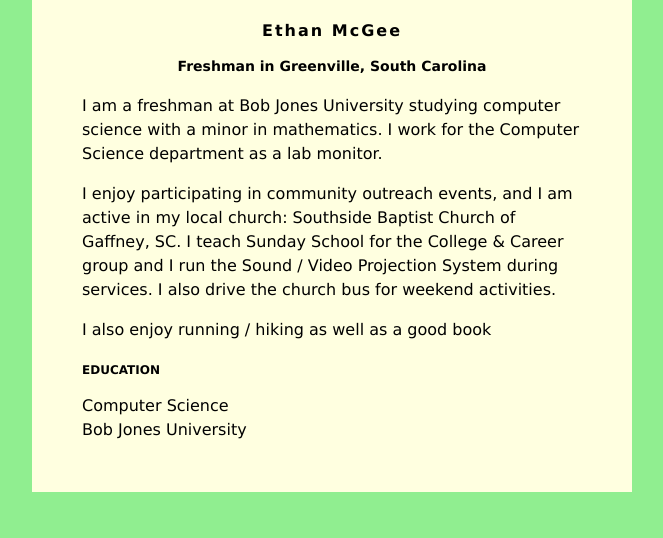
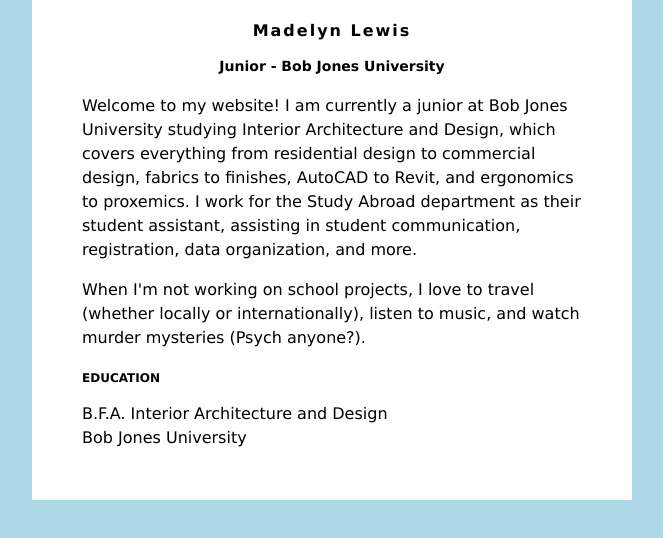
Before and after one commit to mlewi287/mlewi287.github.io, a plain HTML site: page index.html in a window 1280 px wide. Shown: the whole page, without its empty margins (308-971 px from the left). Drawn offline with Linux system fonts and the light colour scheme.

Commit message:
Update index.html

```diff
--- a/index.html
+++ b/index.html
@@ -2,11 +2,11 @@
 <head>
 <style>
 body {
-    background: lightgreen;
+    background: lightblue;
     font-family: Verdana;
 }
 #content {
-    background: lightyellow;
+    background: white;
     min-width: 200px;
     max-width: 500px;
     padding: 50px;
@@ -30,19 +30,16 @@ h3 {
 </head>
 <body>
     <div id="content">
-        <h1>Ethan McGee</h1>
-        <h2>Freshman in Greenville, South Carolina</h2>
+        <h1>Madelyn Lewis</h1>
+        <h2>Junior - Bob Jones University</h2>
 
-         <p>I am a freshman at Bob Jones University studying computer science with a minor in mathematics. I work for the Computer Science department as a lab monitor.</p>
+         <p>Welcome to my website! I am currently a junior at Bob Jones University studying Interior Architecture and Design, which covers everything from residential design to commercial design, fabrics to finishes, AutoCAD to Revit, and ergonomics to proxemics. I work for the Study Abroad department as their student assistant, assisting in student communication, registration, data organization, and more.</p>
          <p>
-            I enjoy participating in community outreach events, and I am active in my local church: Southside Baptist Church of Gaffney, SC.  I teach Sunday School for the College &amp; Career group and I run the Sound / Video Projection System during services.  I also drive the church bus for weekend activities.
-         </p>
-         <p>
-            I also enjoy running / hiking as well as a good book
+            When I'm not working on school projects, I love to travel (whether locally or internationally), listen to music, and watch murder mysteries (Psych anyone?).
          </p>
 
         <h3>EDUCATION</h3>
-        Computer Science<br>
+        B.F.A. Interior Architecture and Design<br>
         Bob Jones University
     </div>
 
```
